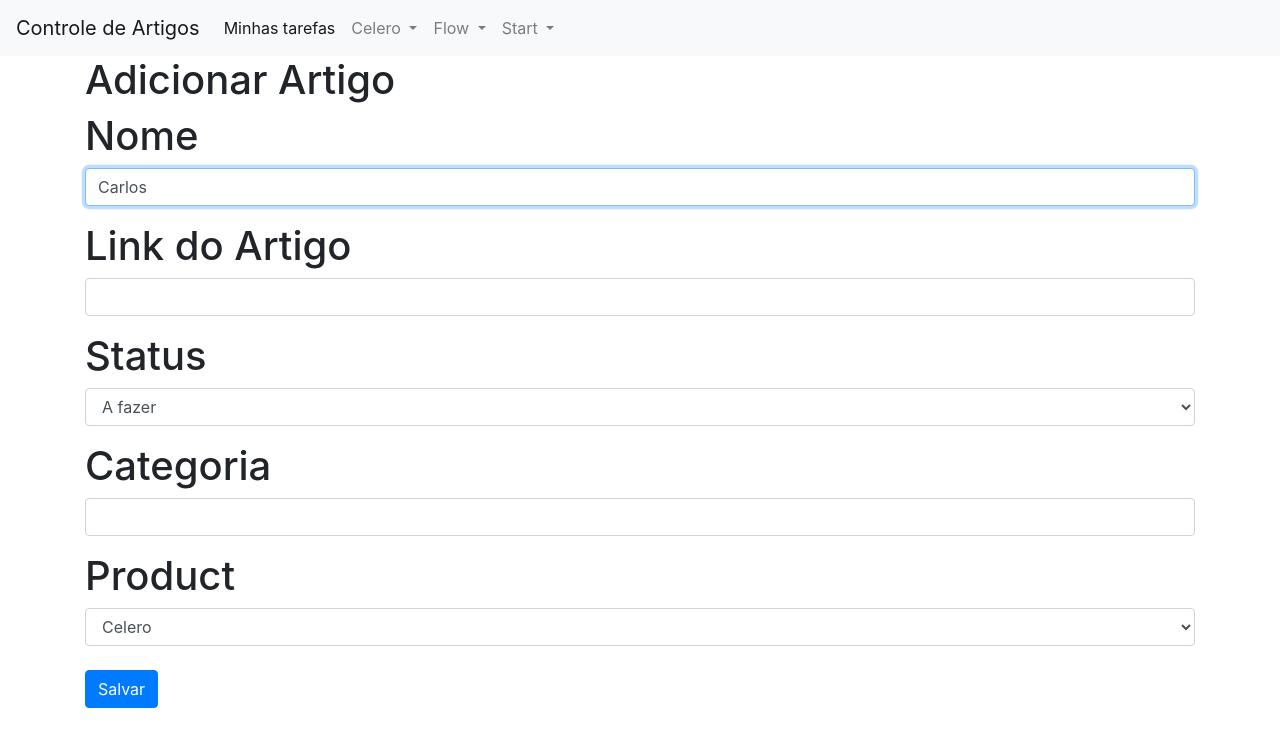
After one commit to carlitos5525/controledeartigos, a Django app: page /artigos/editar/6a74f8c0-c29b-4ccf-bbf4-91e0f71da911 in a window 1280 px wide. The commit adds this page. Shown: the top 747 px of the page. Run offline with Django 3.2, Linux system fonts and the light colour scheme; data comes from the database, SQL or seed files in the repository; both versions use the stored data as it was after the commit; some libraries are stand-ins or nearby versions.

Commit message:
Add delete article modal and view

```diff
--- a/controledeartigos/articles/urls.py
+++ b/controledeartigos/articles/urls.py
@@ -9,4 +9,6 @@ urlpatterns = [
     path('start/', views.start_list_articles, name='start_list_articles'),
     path('celero/', views.celero_list_articles, name='celero_list_articles'),
     path('novo_artigo/', views.create_article, name='create_article'),
+    path('editar/<str:id>', views.edit_article, name='edit_article'),
+    path('deletar/<str:id>', views.delete_article, name='delete_article'),
 ]
--- a/controledeartigos/articles/views.py
+++ b/controledeartigos/articles/views.py
@@ -1,4 +1,4 @@
-from django.shortcuts import render, redirect
+from django.shortcuts import render, redirect, get_object_or_404
 from articles.models import Article
 from articles.forms import ArticleForm
 from django.contrib import messages
@@ -44,3 +44,35 @@ def create_article(request):
         'form': form
     }
     return render(request, template_name, context)
+
+def edit_article(request, id):
+    template_name = 'articles/edit_article.html'
+    context = {}
+    article = get_object_or_404(Article, article_id=id, is_deleted=False)
+    if request.method == 'POST':
+        form = ArticleForm(request.POST, instance=article)
+        if form.is_valid():
+            form.save()
+            if article.product == 'CE':
+                return redirect('artigos:celero_list_articles')
+            elif article.product == 'ST':
+                return redirect('artigos:start_list_articles')
+            elif article.product == 'FW':
+                return redirect('artigos:flow_list_articles')
+    else:
+        form = ArticleForm(instance=article)
+    context['form'] = form
+    return render(request, template_name, context)
+
+def delete_article(request, id):
+    template_name = 'article/delete_article.html'
+    article = get_object_or_404(Article, article_id=id, is_deleted=False)
+    print(article.name)
+    article.is_deleted = True
+    article.save()
+    if article.product == 'CE':
+        return redirect('artigos:celero_list_articles')
+    elif article.product == 'ST':
+        return redirect('artigos:start_list_articles')
+    elif article.product == 'FW':
+        return redirect('artigos:flow_list_articles')
--- /dev/null
+++ b/controledeartigos/templates/articles/edit_article.html
@@ -0,0 +1,44 @@
+{% extends 'base.html' %}
+{% load widget_tweaks %}
+
+
+
+{% block body %}
+
+    <div class="container">
+        <h1> Adicionar Artigo<h1>
+            {% include 'partials/messages.html' %}
+        <div class="row">
+            <div class="col-md-12">
+                <form action="" method="POST">
+                    {% csrf_token %}
+                    <div class="form-group">
+                        <label for={{form.name.id_for_label}}>Nome</label>
+                        {{form.name|add_class:"form-control"|attr:"autofocus"}}
+                    </div>
+                    <div class="form-group">
+                        <label for={{form.url.id_for_label}}>Link do Artigo</label>
+                        {{form.url|add_class:"form-control"}}
+                    </div>
+                    <div class="form-group">
+                        <label for={{form.status.id_for_label}}>Status</label>
+                        {{form.status|add_class:"form-control"}}
+                    </div>
+                    <div class="form-group">
+                        <label for={{form.category.id_for_label}}>Categoria</label>
+                        {{form.category|add_class:"form-control"}}
+                    </div>
+                    <div class="form-group">
+                        <label for={{form.status.id_for_label}}>Product</label>
+                        {{form.product|add_class:"form-control"}}
+                    </div>
+
+
+
+                    <button type="submit" class="btn btn-primary">Salvar</button>
+                </form>
+            </div>
+        </div>
+    </div>
+
+{% endblock body %}
--- a/controledeartigos/templates/articles/list_articles.html
+++ b/controledeartigos/templates/articles/list_articles.html
@@ -25,8 +25,8 @@
 
                             <td>
                               <a href="#" class="btn btn-primary btn-sm">Detalhes</a>
-                              <a href="#" class="btn btn-primary btn-sm">Editar</a>
-                              <a href="#" class="btn btn-danger btn-sm confirm-delete" >Excluir</a>
+                              <a href="{% url 'artigos:edit_article' article.article_id  %}" class="btn btn-primary btn-sm">Editar</a>
+                              <a href="{% url 'artigos:delete_article' article.article_id  %}" class="btn btn-danger btn-sm confirm-delete" data-toggle="modal", data-target="#confirmDeleteModal" id="deleteButton-{{ article.article_id }}" >Excluir</a>
                             </td>
                           </tr>
                           {% endfor %}
@@ -34,6 +34,7 @@
                   </table>
             </div>
         </div>
+        {% include 'partials/confirm_delete_modal.html' %}
     </div>
 
 
--- a/controledeartigos/templates/base.html
+++ b/controledeartigos/templates/base.html
@@ -71,6 +71,16 @@
           <script src="https://cdn.jsdelivr.net/npm/select2@4.1.0-rc.0/dist/js/select2.min.js"></script>
           <script src="{% static 'js/jquery.mask.min.js' %}"></script>
           <script src="{% static 'js/mask.js' %}"></script>
+
+          <script>
+            $(document).on('click', '.confirm-delete', function() {
+                $('#confirmDeleteModal').attr('caller-id', $(this).attr('id'));
+            });
+            $(document).on('click', '#confirmDeleteButtonModal', function(){
+                var caller = $('#confirmDeleteButtonModal').closest('.modal').attr('caller-id');
+                window.location = $('#'.concat(caller)).attr('href');
+            });
+          </script>
         </footer>
     </body>
 </html>
```
Also changed, not shown: controledeartigos/templates/partials/confirm_delete_modal.html (added, +13 -0 lines), controledeartigos/db.sqlite3.
